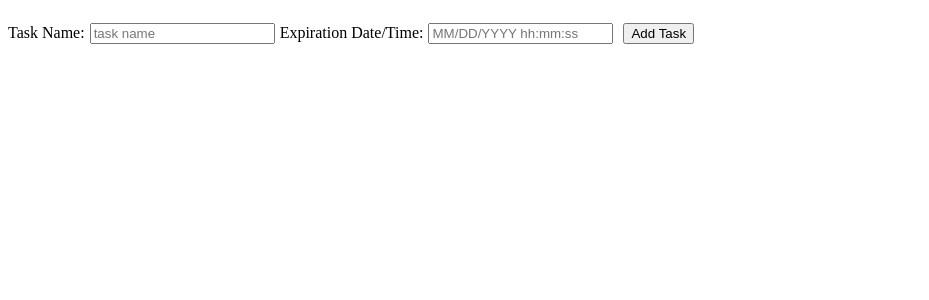
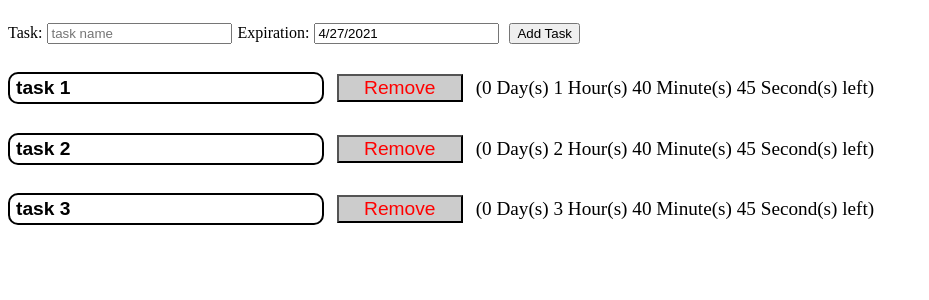
Before and after one commit to RichGol/ReactDeadline, a React (Create React App) app: page / in a window 1280 px wide. Shown: the top 300 px of the page, without its empty margins (0-929 px from the left). Built offline with nearby package versions, Linux system fonts and the light colour scheme; the HTML template or start-up script is replaced by a standard one.

Commit message:
updated Timer, Task, and AddTask to use dateString for expiration instead of seconds. Updated the way remaining time is displayed to the user

```diff
--- a/src/App.js
+++ b/src/App.js
@@ -1,9 +1,12 @@
-import React, { useEffect, useState, useRef } from "react";
+import React, { useEffect, useState, useRef, useReducer } from "react";
 
 /* HANDLES VIEW OF REMAINING TIME */
-function Timer({seconds, onFinish})  {
-	//remaining tracks the remaining time on the timer
-	const [remaining, setRemaining] = useState(seconds);
+function Timer({dateString, onFinish})  {
+	const expireDate = new Date(dateString);
+	const calcDiff = () => Math.round((expireDate.getTime() - Date.now()) / 1000);
+	//diff tracks the difference (in seconds) between
+	//expireDate and the current time
+	const [diff, updateDiff] = useReducer(calcDiff, calcDiff());
 	//trigger tracks the expiration of the timer
 	const [trigger, setTrigger] = useState(false);
 
@@ -21,26 +24,36 @@ function Timer({seconds, onFinish})  {
 	 * trigger.                                *
 	 *******************************************/
 	const tick = () => {
-		if (remaining - 1 >= 0 && !trigger) {
-			setRemaining(remaining - 1);
+		/* setDiff(Math.round((expireDate.getTime() - Date.now()) / 1000)); */
+		updateDiff();
+		if (diff >= 0 && !trigger) {
+			return
 		} else if (!trigger) {
 			setTrigger(true);
 			onFinish();
-			setRemaining(remaining + 1);
-		} else {
-			setRemaining(remaining + 1);
 		}
 	}
 
+	const displayRemaining = () => {
+		let secs = Math.abs(diff);
+		const days = Math.floor(secs / 86400);
+		secs -= (days * 86400);
+		const hours = Math.floor(secs / 3600);
+		secs -= (hours * 3600);
+		const mins = Math.floor(secs / 60);
+		secs -= (mins * 60);
+		return `${days} Day(s) ${hours} Hour(s) ${mins} Minute(s) ${secs} Second(s)`;
+	}
+
 	return (
-		<p>
-			{trigger ? `${remaining} seconds late` : `${remaining} seconds left`}
+		<p title={`Due: ${dateString}`}>
+			({trigger ? `${displayRemaining()} late` : `${displayRemaining()} left`})
 		</p>
 	);
 }
 
 /* HANDLES VIEW OF TASK DESCRIPTION */
-function TaskItem({itemNo, expired, text, action}) {
+function TaskItem({expired, text, action}) {
 	return (
 		<button
 			className='taskitem'
@@ -69,13 +82,12 @@ function Task({itemNo, text, expiration, remove}) {
 	return (
 		<div>
 			<TaskItem
-				itemNo={itemNo}
 				expired={expired}
 				text={text}
 				action={() => alert(`Task: ${text}\nExpired: ${expired}`)}
 			/>
 			<RemoveTask remove={remove} itemNo={itemNo}/>
-			<Timer seconds={expiration} onFinish={expire}/>
+			<Timer dateString={expiration} onFinish={expire}/>
 		</div>
 	);
 }
@@ -87,9 +99,11 @@ function AddTask({add}) {
 	//taskExpir is used to refer to the expiration form input element
 	const taskExpir = useRef();
 
-	/* const datePattern = '(0?[0-9]|1[0-2])[/-](0?[0-9]|[12][0-9]|3[01])[/-]([0-9]{4})';
-	const timePattern = '(0?[1-9]|1[0-9]|2[0-3]):([0-5][0-9]):([0-5][0-9])( AM| PM)?';
-	const regexPat = `(${datePattern}) +(${timePattern})`; */
+	const datePattern = '(0?[0-9]|1[0-2])[/-](0?[0-9]|[12][0-9]|3[01])[/-]([0-9]{4})';
+	const timePattern = '(0?[1-9]|1[0-9]|2[0-3]):([0-5][0-9]):([0-5][0-9])( [AaPp][Mm])?';
+	const regexPat = `(${datePattern}) +(${timePattern})`;
+	const time = new Date();
+	const timeString = `${time.getMonth() + 1}/${time.getDate()}/${time.getFullYear()} `
 
 	/********************************************************
 	 * Processes the submission of the HTML form element,   *
@@ -100,20 +114,20 @@ function AddTask({add}) {
 		const desc = taskDesc.current.value;
 		const expir = taskExpir.current.value;
 		add(desc, expir);
-		//console.log(expir, new Date(expir));
 		taskDesc.current.value = '';
-		taskExpir.current.value = '';
+		taskExpir.current.value = timeString;
 		taskDesc.current.focus();
 	}
 
 	return (
 		<>
 			<form onSubmit={submit}>
-				<p>Task Name:</p>
-				<input ref={taskDesc} type='text' placeholder='task name' required />
-				<p>Expiration Date/Time:</p>
-				<input ref={taskExpir} type='text' /* pattern={regexPat} */
-				placeholder='MM/DD/YYYY hh:mm:ss' required />
+				<p>Task:</p>
+				<input ref={taskDesc} type='text' placeholder='task name' title='task name' required />
+				<p>Expiration: </p>
+				<input ref={taskExpir} type='text' placeholder='date/time' pattern={regexPat}
+				defaultValue={timeString}
+				title='Format: MM/DD/YYYY hh:mm:ss' required />
 				<input type='submit' id='submit' value='Add Task' />
 			</form>
 		</>
@@ -144,32 +158,32 @@ export default function App() {
 	/********************************************
 	 * Loads three Task objects on first render *
 	 ********************************************/
-	/* useEffect( () => {
+	useEffect( () => {
 		const temp = [{
 				key: 0,
 				itemNo: 1,
 				text: 'task 1',
-				expiration: 10
+				expiration: '4/27/2021 22:00:00'
 			},{
 				key: 1,
 				itemNo: 2,
 				text: 'task 2',
-				expiration: 20
+				expiration: '4/27/2021 23:00:00'
 			},{
 				key: 5,
 				itemNo: 6,
 				text: 'task 3',
-				expiration: 30
+				expiration: '4/28/2021 00:00:00'
 		}];
 		loadTasks(temp);
-	}, []); */
+	}, []);
 
 	/*******************************************
 	 * Handles loading tasks from an array of  *
 	 * objects, eventually to load saved tasks *
 	 * from a file.                            *
 	 *******************************************/
-	/* const loadTasks = temp => {
+	const loadTasks = temp => {
 		//update keyVal state, preventing overlap with other tasks
 		const lastKey = temp[temp.length - 1].key;
 		setKeyVal(lastKey+1);
@@ -177,10 +191,8 @@ export default function App() {
 		const lastItemNo = temp[temp.length - 1].itemNo;
 		setNextItem(lastItemNo+1);
 		//update tasks state with loaded tasks
-		temp.map((task, i) => {
-			setTasks(allTasks => [...allTasks, task]);
-		});
-	} */
+		temp.map((task, i) => setTasks(allTasks => [...allTasks, task]));
+	}
 
 	/************************************************
 	 * Handles appending a task to the tasks state, *
```
